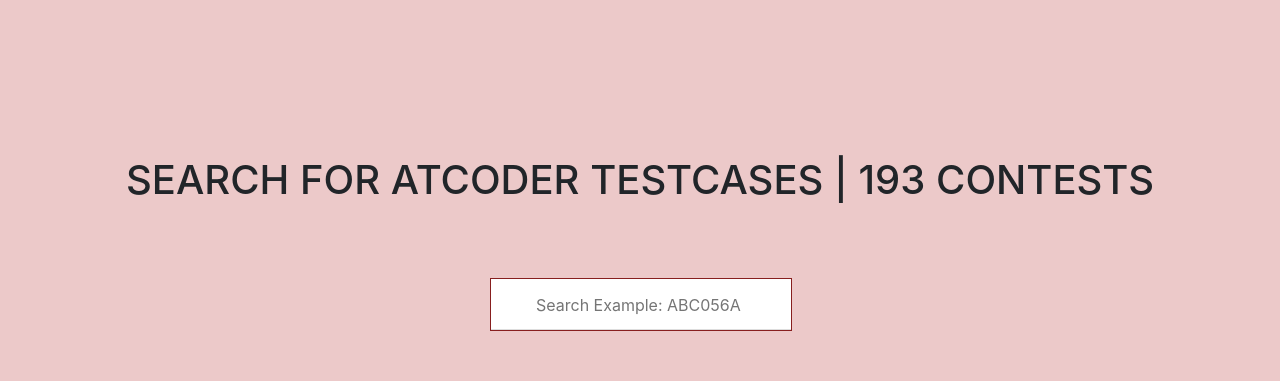
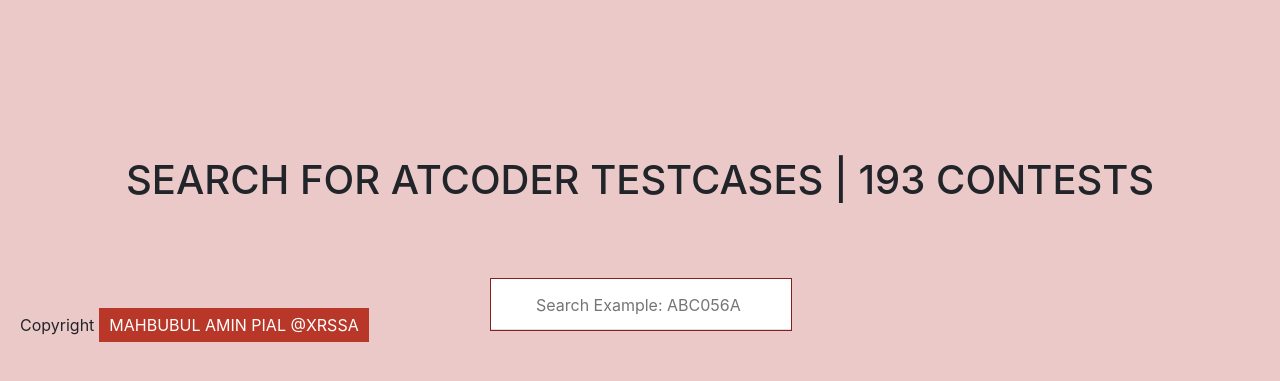
Before and after one commit to aminPial/ATCoder-TestCase-Site, a Flask app: template templates/index.html in a window 1280 px wide. Shown: the top 381 px of the page. Run offline with Flask 2, Linux system fonts and the light colour scheme; the template is opened without the code that fills it, so the values that code supplies are empty; some libraries are stand-ins or nearby versions.

Commit message:
Update index.html

```diff
--- a/templates/index.html
+++ b/templates/index.html
@@ -77,7 +77,9 @@
 
 
 </div>
-
+<footer class="w3-center w3-light-grey w3-padding-32">
+  <p>Copyright<a href="https://www.w3schools.com/w3css/default.asp" title="W3.CSS" target="_blank" class="w3-hover-text-green">Mahbubul Amin Pial @xrssa</a></p>
+</footer>
   <script src='https://cdnjs.cloudflare.com/ajax/libs/jquery/2.1.3/jquery.min.js'></script><script src="{{url_for('static', filename='script.js')}}"></script>
 <script>
 /* When the user clicks on the button,
@@ -100,5 +102,6 @@
   }
 }
 </script>
+
 </body>
 </html>
```
